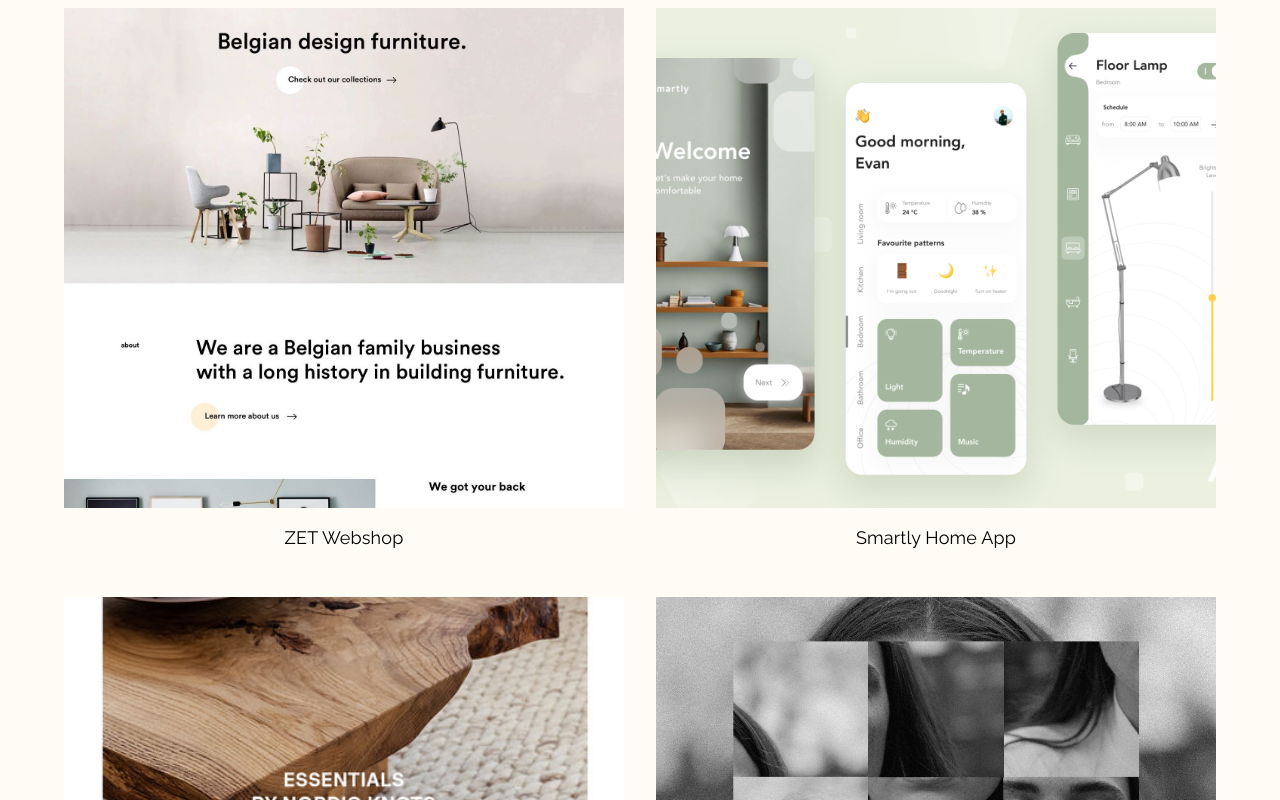
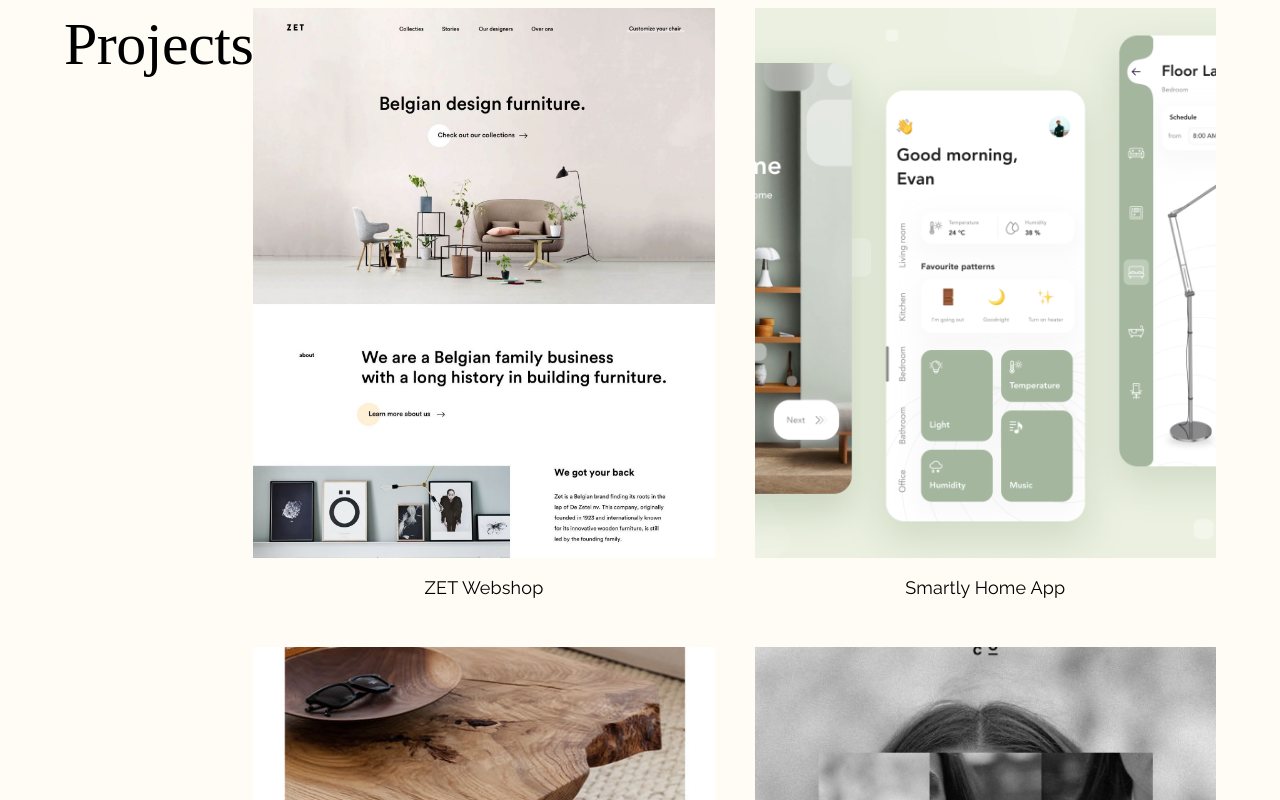
Before and after one commit to Lvl1Pichu/Portfolio-Website, a React (Vite) app: page /ProjectPage in a window 1280 px wide. Shown: the top 800 px of the page. Built offline with nearby package versions, Linux system fonts and the light colour scheme.

Commit message:
add styling to cards

```diff
--- a/src/Components/Portfolio.tsx
+++ b/src/Components/Portfolio.tsx
@@ -29,27 +29,27 @@
 
 function Portfolio() {
   return (
-    <Container>
+    <Container sx={{ display: 'flex', justifyContent: 'center' }}>
+      <Typography variant='h2' sx={{ fontFamily: "Oswald"}}>Projects</Typography>
       <Box
         sx={{
-          width: '100%',
+          width: '85%',
           display: 'flex',
           justifyContent: 'center',
           alignItems: 'center',
           marginBottom: '5rem',
         }}
       >
-        <Grid container rowSpacing={5} columnSpacing={{ xs: 1, sm: 4 }}>
+        <Grid container rowSpacing={5} columnSpacing={{ xs: 1, sm: 3, md: 5 }}>
           {projects.map((project) => (
-            <Grid key={project.title} item xs={12} sm={6} md={6} lg={6}>
+            <Grid key={project.title} item xs={12} sm={6} md={6}>
               <CardMedia
                 component="img"
-                height="140"
                 image={project.image}
                 alt="Project Image"
                 sx={{
                   width: '100%',
-                  height: '500px',
+                  height: '550px',
                   objectFit: 'cover',
                 }}
               />
```
